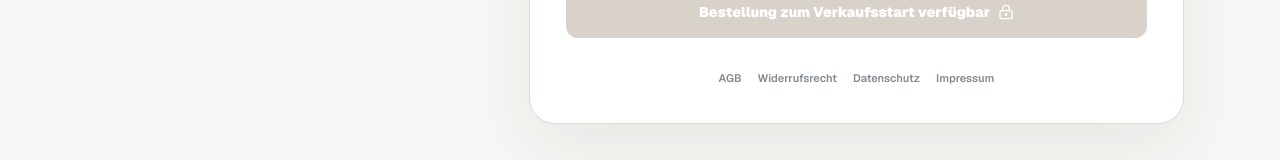
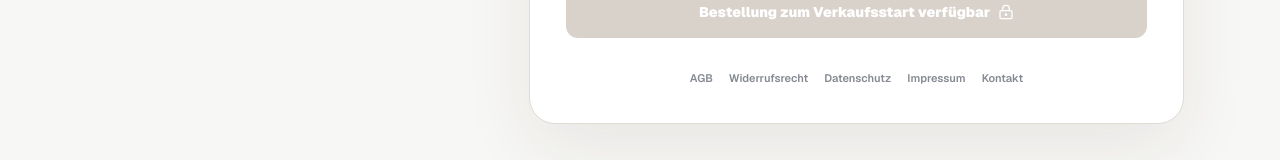
Before and after one commit to igoingtodevx/ichgeheviral-ai-video, a Next.js app: page /kundenbereich in a window 1280 px wide. Shown: the part 1088-1248 px from the top of the page. Built offline with nearby package versions, Linux system fonts and the light colour scheme; no server answers.

Commit message:
polish: harden legal copy and launch safeguards

```diff
--- a/src/app/kundenbereich/page.tsx
+++ b/src/app/kundenbereich/page.tsx
@@ -226,6 +226,7 @@ function StudioForm() {
                 <Link href="/widerrufsrecht" className="hover:text-[#e97800]">Widerrufsrecht</Link>
                 <Link href="/datenschutz" className="hover:text-[#e97800]">Datenschutz</Link>
                 <Link href="/impressum" className="hover:text-[#e97800]">Impressum</Link>
+                <Link href="/kontakt" className="hover:text-[#e97800]">Kontakt</Link>
               </div>
             </form>
           </section>
```
Also changed, not shown: 1 other file (tests, documents, lock files or other folders).
